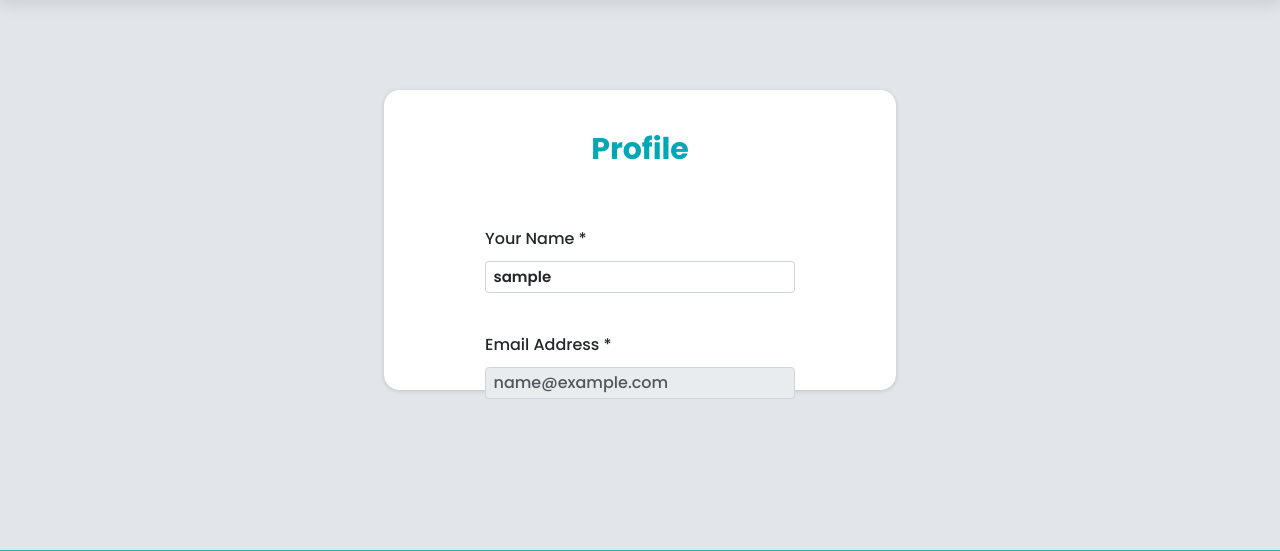
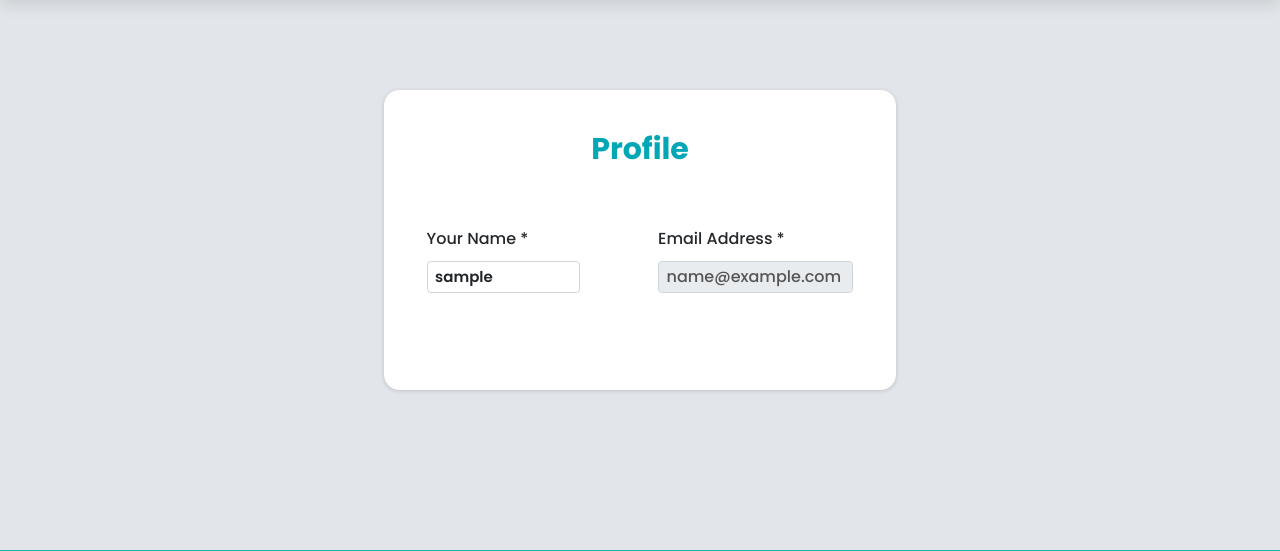
Before and after one commit to AliEissa74/E-lab-flask-App, a Flask app: page /profile in a window 1280 px wide. Shown: the part 70-621 px from the top of the page. Run offline with Flask 3, Linux system fonts and the light colour scheme; the visitor is signed in with stand-in values (Sample User, id 1); data comes from the database, SQL or seed files in the repository; some libraries are stand-ins or nearby versions.

Commit message:
first commit

```diff
--- a/templates/profile.html
+++ b/templates/profile.html
@@ -28,11 +28,11 @@
           <form method="POST">
             <h1>Profile</h1>
             <div class="row">
-              <div class="input-field col-auto">
+              <div class="input-field col-4">
                 <label for="name">Your Name *</label>
                 <input type="text" id="name" class="form-control" value="{{username}}"  readonly>
               </div>
-              <div class="input-field col-auto">
+              <div class="input-field col-5">
                 <label for="email">Email Address *</label>
                 <input type="email" id="email" class="form-control" placeholder="{{email}}" disabled>
               </div>
```
